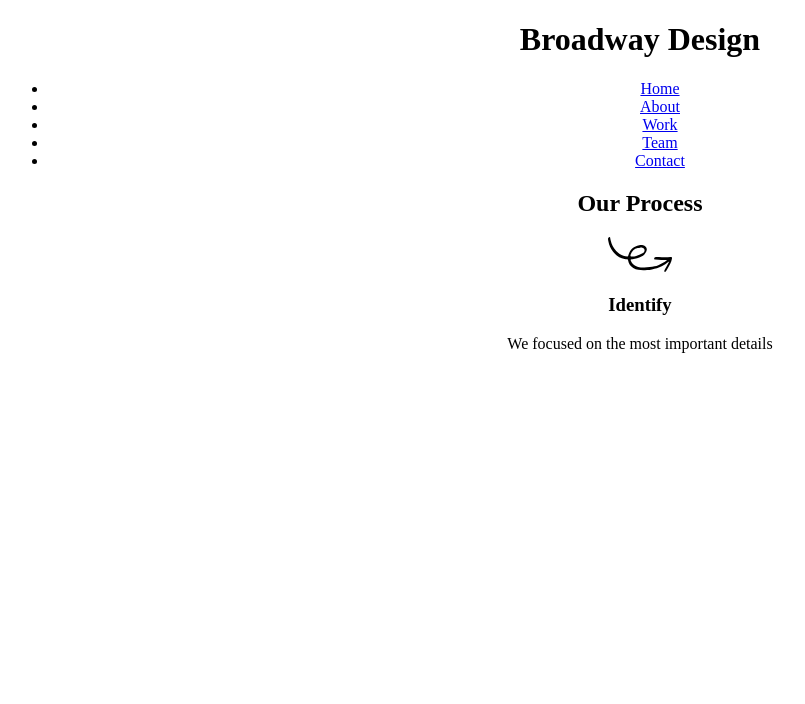
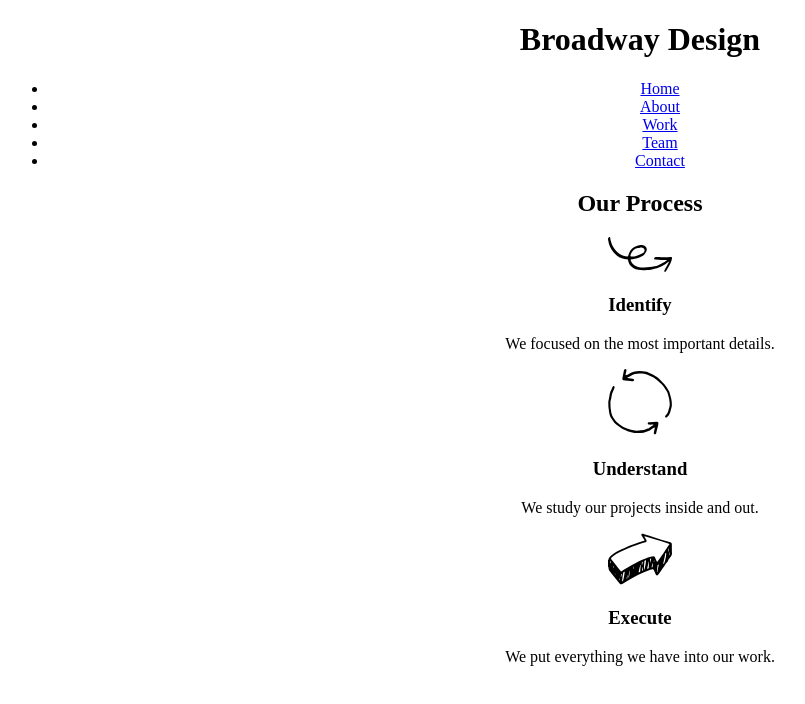
Before and after one commit to flange94/broadway, a plain HTML site: page index.html in a window 1280 px wide. Shown: the whole page, without its empty margins (0-805 px from the left). Drawn offline with Linux system fonts and the light colour scheme.

Commit message:
added the Process content

```diff
--- a/index.html
+++ b/index.html
@@ -24,15 +24,37 @@
   <div id="content_wrapper">
     <div id="process">
       <h2>Our Process</h2>
+
       <div id="identify">
         <p>
           <img src="resources/images/identify.svg" />
         </p>
         <h3>Identify</h3>
         <p>
-            We focused on the most important details
+          We focused on the most important details.
         </p>
       </div>
+
+      <div id="understand">
+        <p>
+          <img src="resources/images/understand.svg" />
+        </p>
+        <h3>Understand</h3>
+        <p>
+          We study our projects inside and out.
+        </p>
+      </div>
+
+      <div id="execute">
+        <p>
+          <img src="resources/images/execute.svg" />
+        </p>
+        <h3>Execute</h3>
+        <p>
+          We put everything we have into our work.
+        </p>
+      </div>
+
     </div>
   </div>
 </body>
```
Lines whose indentation alone changed are shown as unchanged.
